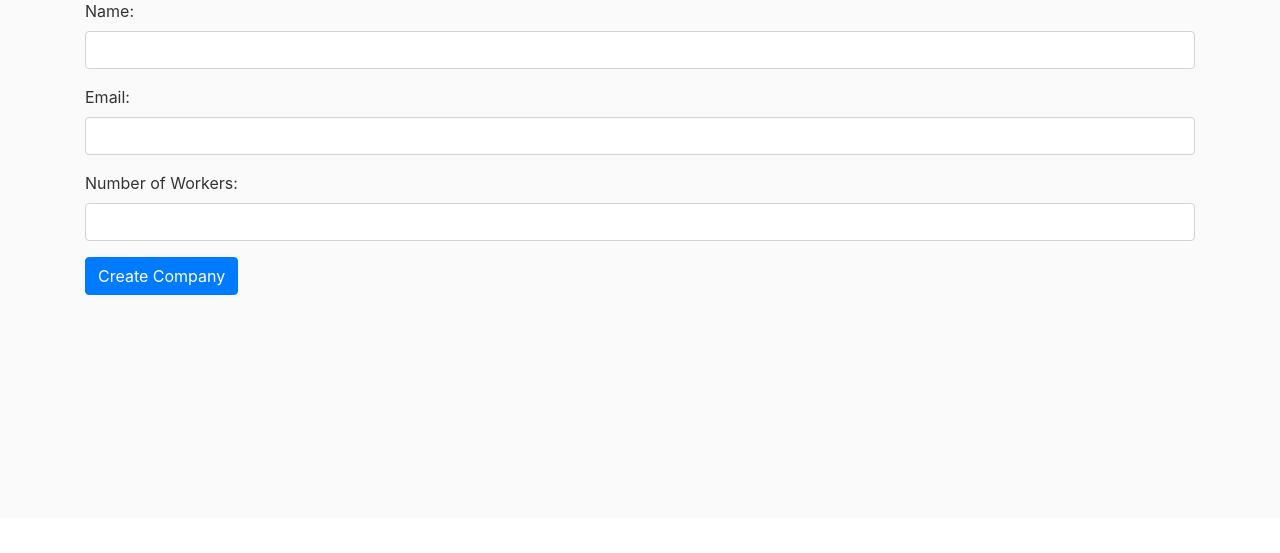
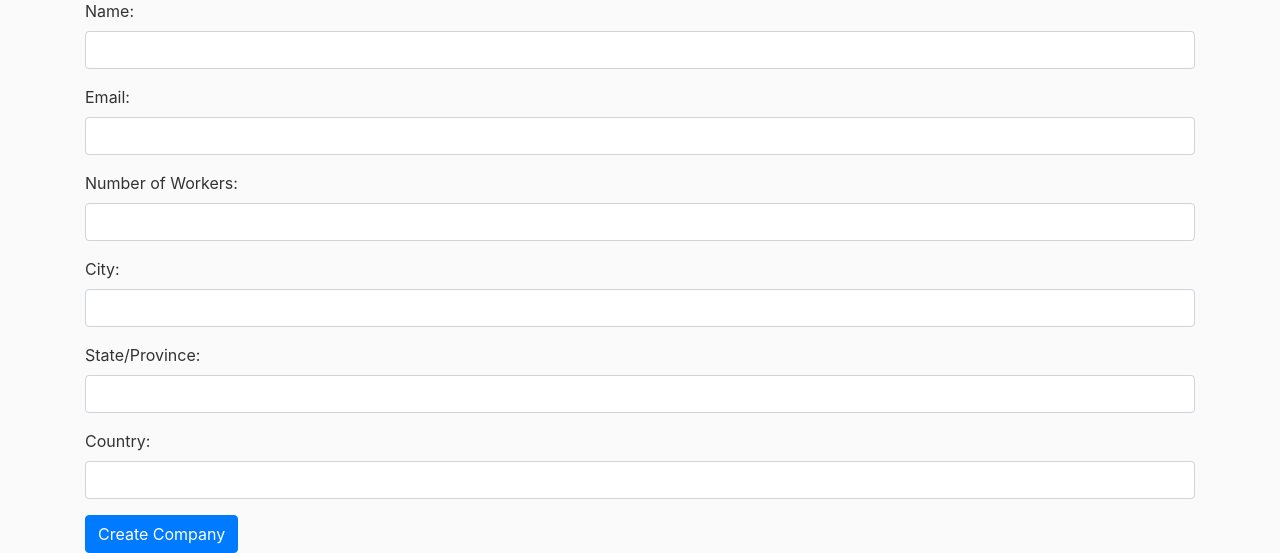
Before and after one commit to FaysalBM/Web-Project-Delivery1, a Django app: page / in a window 1280 px wide. Shown: the part 282-835 px from the top of the page. Before the commit the page ends 577 px from the top, so only its background shows below. Run offline with Django 4.2, Linux system fonts and the light colour scheme; a user stored in the database is signed in; data comes from the database, SQL or seed files in the repository; both versions use the stored data as it was after the commit; some libraries are stand-ins or nearby versions.

Commit message:
added use of api to get country

```diff
--- a/src/wpApp/requirements.txt
+++ b/src/wpApp/requirements.txt
@@ -1,2 +1,3 @@
 django==4.1.5
 gunicorn==20.1.0
+requests==2.26.0
--- a/src/wpApp/web/models.py
+++ b/src/wpApp/web/models.py
@@ -45,7 +45,6 @@ class Company(models.Model):
     def __unicode__(self):
         return self.name
 
-
 """
 class User(AbstractBaseUser):
     id_user = models.CharField(max_length=255, primary_key=True)
--- a/src/wpApp/web/templates/web/home.html
+++ b/src/wpApp/web/templates/web/home.html
@@ -4,6 +4,14 @@
     <head>
         <meta charset="utf-8">
         <meta name="viewport" content="width=device-width, initial-scale=1, shrink-to-fit=no">
+        <!-- Add the jQuery library -->
+        <script src="https://code.jquery.com/jquery-3.6.0.min.js"></script>
+
+        <!-- Add the jQuery UI library -->
+        <script src="https://code.jquery.com/ui/1.13.1/jquery-ui.min.js"></script>
+
+        <!-- Add the jQuery UI CSS -->
+        <link rel="stylesheet" href="https://code.jquery.com/ui/1.13.1/themes/smoothness/jquery-ui.css">
 
         <!-- Bootstrap CSS -->
         <link rel="stylesheet" href="https://cdn.jsdelivr.net/npm/bootstrap@4.0.0/dist/css/bootstrap.min.css" integrity="sha384-Gn5384xqQ1aoWXA+058RXPxPg6fy4IWvTNh0E263XmFcJlSAwiGgFAW/dAiS6JXm" crossorigin="anonymous">
@@ -158,11 +166,69 @@
                     <label for="num_workers">Number of Workers:</label>
                     <input type="number" class="form-control" id="num_workers" name="num_workers" min="0" required>
                 </div>
+                <div class="form-group">
+                    <label for="city">City:</label>
+                    <input type="text" class="form-control" id="id_city" name="city" required>
+                </div>
+                <div class="form-group">
+                    <label for="stateOrProvince">State/Province:</label>
+                    <input type="text" class="form-control" id="id_stateOrProvince" name="stateOrProvince">
+                </div>
+                <div class="form-group">
+                    <label for="country">Country:</label>
+                    <input type="text" class="form-control" id="id_country" name="country">
+                </div>
                 <button type="submit" class="btn btn-primary">Create Company</button>
-
             </form>
             {% block script %}
             <script>
+                $(function() {
+                    $("#id_city").autocomplete({
+                        source: function(request, response) {
+                        $.ajax({
+                            url: "https://secure.geonames.org/search",
+                            dataType: "jsonp",
+                            data: {
+                            featureClass: "P",
+                            style: "full",
+                            maxRows: 10,
+                            name_startsWith: request.term,
+                            username: "faysalbadaoui", // Replace with your Geonames username
+                            lang: "en", // Optional parameter to specify the language
+                            type: "json", // Optional parameter to specify the response format
+                            // Add the API key parameter
+                            apiKey: "faysalbadaoui" // Replace with your Geonames API key
+                            },
+                            success: function(data) {
+                            response(
+                                $.map(data.geonames, function(item) {
+                                return {
+                                    label:
+                                    item.name +
+                                    (item.adminName1 ? ", " + item.adminName1 : "") +
+                                    ", " +
+                                    item.countryName,
+                                    value: item.name,
+                                    stateOrProvince: item.adminName1,
+                                    countryName: item.countryName
+                                };
+                                })
+                            );
+                            }
+                        });
+                        },
+                        minLength: 2,
+                        select: function(event, ui) {
+                        if (ui.item) {
+                            $("#id_stateOrProvince").val(ui.item.stateOrProvince);
+                            $("#id_country").val(ui.item.countryName);
+                            $("#id_zipCode").val("");
+                        }
+                        }
+                    });
+                });
+
+
                 const deleteCompanyButtons = document.querySelectorAll('.delete-company');
                 deleteCompanyButtons.forEach(button => {
                     button.addEventListener('click', (event) => {
@@ -196,7 +262,6 @@
         </div>
             <!-- Optional JavaScript -->
         <!-- jQuery first, then Popper.js, then Bootstrap JS -->
-        <script src="https://code.jquery.com/jquery-3.2.1.slim.min.js" integrity="sha384-KJ3o2DKtIkvYIK3UENzmM7KCkRr/rE9/Qpg6aAZGJwFDMVNA/GpGFF93hXpG5KkN" crossorigin="anonymous"></script>
         <script src="https://cdn.jsdelivr.net/npm/popper.js@1.12.9/dist/umd/popper.min.js" integrity="sha384-ApNbgh9B+Y1QKtv3Rn7W3mgPxhU9K/ScQsAP7hUibX39j7fakFPskvXusvfa0b4Q" crossorigin="anonymous"></script>
         <script src="https://cdn.jsdelivr.net/npm/bootstrap@4.0.0/dist/js/bootstrap.min.js" integrity="sha384-JZR6Spejh4U02d8jOt6vLEHfe/JQGiRRSQQxSfFWpi1MquVdAyjUar5+76PVCmYl" crossorigin="anonymous"></script>
 
--- a/src/wpApp/web/urls.py
+++ b/src/wpApp/web/urls.py
@@ -23,4 +23,5 @@ urlpatterns = [
     path('company/<int:company_id>/add_user/', views.add_user_to_company, name='add_user_to_company'),
     path('create_company/', views.create_company, name='create_company'),
     path('modify_task/<int:task_id>/', views.modify_task, name='modify_task'),
+    path('get_countries/', views.get_countries, name='get_countries'),
 ]
--- a/src/wpApp/web/views.py
+++ b/src/wpApp/web/views.py
@@ -9,6 +9,7 @@ from django.shortcuts import render, get_object_or_404
 from django.http import JsonResponse
 from .models import Company, Department, Task, Project, User
 import json
+import requests
 
 @login_required
 def create_company(request):
@@ -126,6 +127,19 @@ def delete_task(request, task_id):
     else:
         return JsonResponse({'status': 'error', 'message': 'Invalid request method.'})
 
+def get_countries(request):
+    api_url = 'https://restcountries.com/v3.1/all'  # URL of the REST Countries API
+
+    response = requests.get(api_url)
+    countries_data = response.json()
+
+    countries = []
+    for country_data in countries_data:
+        country_name = country_data['name']['common']
+        countries.append(country_name)
+
+    return JsonResponse({'countries': countries})
+
 
 @csrf_exempt
 def delete_project(request, project_id):
```
Also changed, not shown: src/wpApp/db.sqlite3.
